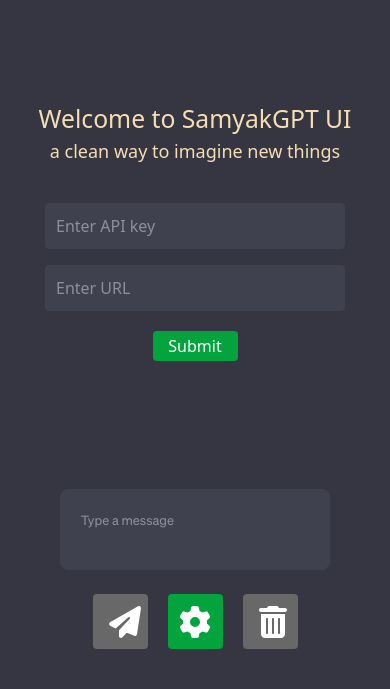
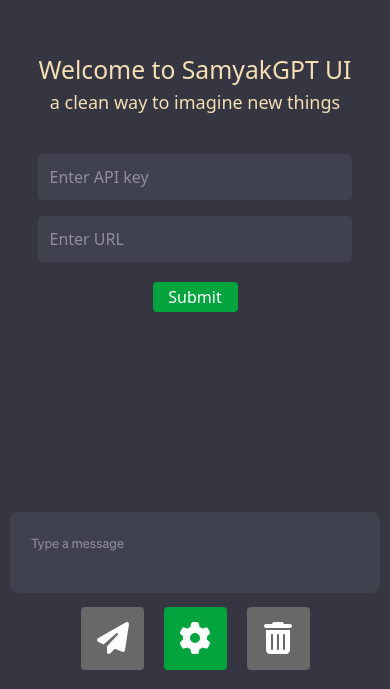
Before and after one commit to Sammy970/SamyakGPTUI, a React (Create React App) app: page / in a window 390 px wide. Shown: the part 155-844 px from the top of the page. Built offline with nearby package versions, Linux system fonts and the light colour scheme.

Commit message:
Mobile CSS changed again

```diff
--- a/src/components/Chat.css
+++ b/src/components/Chat.css
@@ -230,51 +230,51 @@ a {
 }
 
 
-
 /* Styles for mobile phones (up to 400px) */
 @media (max-width: 440px) {
     .chat-container {
         width: 100%;
-        height: auto;
-        /* Remove fixed height to allow content to expand */
         padding: 10px;
-        overflow-y: scroll;
-        /* Enable scrolling for the entire chat container */
     }
 
-    .input-center {
-        margin-bottom: 0;
-        /* Remove margin bottom to prevent overlap */
+    .message {
+        background-color: #f0f0f0;
+        border-radius: 8px;
+        padding: 20px;
+        margin-bottom: 10px;
+        width: 100%;
     }
 
-    .messages {
-        flex-grow: 0;
-        /* Reset flex-grow to prevent content from stretching */
-        height: auto;
-        /* Remove fixed height to allow content to expand */
+    .message:last-child {
+        margin-bottom: 10;
+    }
+
+
+    .input-center input {
+        width: 100%;
     }
 
     .input-form {
         flex-direction: column;
-        align-items: center;
-        /* Align items to the start of the flex container */
-        gap: 20px;
-        margin-top: -100px;
-        /* margin-bottom: 10px; */
-        /* Add some bottom margin for the form */
+        gap: 10px;
+        margin-bottom: -50px;
     }
 
     .input-form textarea[type="text"] {
-        width: calc(100% - 100px);
-        /* Adjust width to fit the available space */
+        width: 100%;
         font-size: small;
         border-radius: 8px;
     }
 
     .input-form button {
-        width: 55px;
-        /* Adjust button width for smaller screens */
-        height: 55px;
-        /* Adjust button height for smaller screens */
+        padding: 8px 16px;
+        border: none;
+        margin-top: 4px;
+        width: 63px;
+        height: 63px;
+        background-color: #03a33e;
+        color: #fff;
+        border-radius: 4px;
+        cursor: pointer;
     }
 }
```
